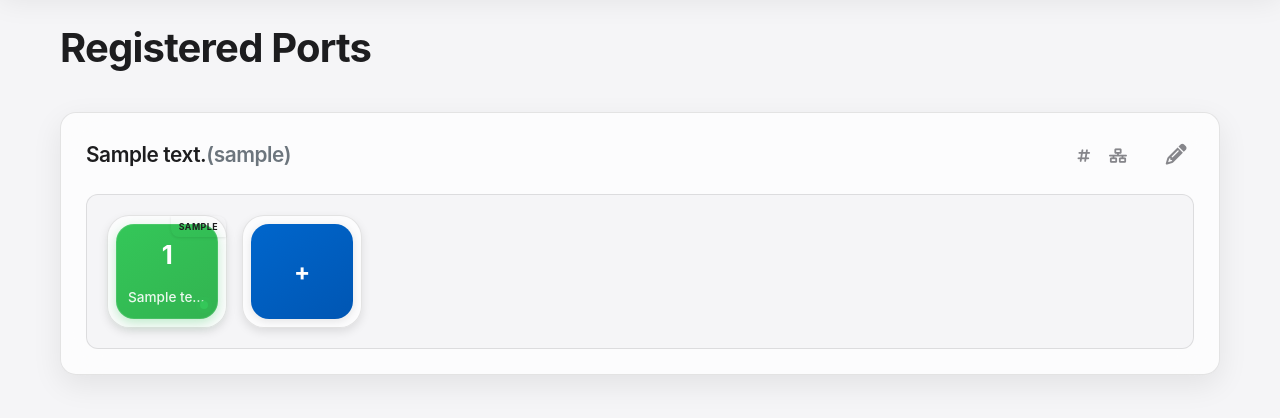
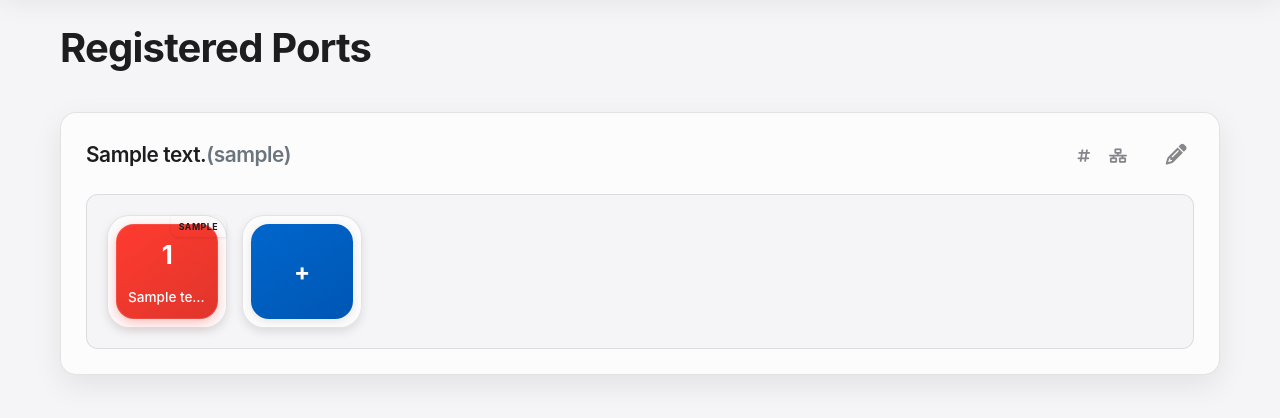
Before and after one commit to need4swede/Portall, a Flask app: page /ports in a window 1280 px wide. Shown: the part 75-493 px from the top of the page. Run offline with Flask 3, Linux system fonts and the light colour scheme; tables that the repository leaves empty hold one stand-in row (values such as "Sample post"); parts of the project's set-up code (start-up, migrations or seed data) failed here and were passed over; some libraries are stand-ins or nearby versions.

Commit message:
updated status indication

```diff
--- a/static/css/global/styles.css
+++ b/static/css/global/styles.css
@@ -350,15 +350,8 @@ h1 {
 }
 
 .port-status-indicator {
-    position: absolute;
-    bottom: 8px;
-    right: 8px;
-    width: 6px;
-    height: 6px;
-    border-radius: 50%;
-    background-color: var(--success-color);
-    box-shadow: 0 0 5px var(--success-color);
-    animation: pulse 2s infinite;
+    display: none;
+    /* Hide the small indicator */
 }
 
 .port.active .port-description {
@@ -501,30 +494,48 @@ h1 {
     color: var(--text-secondary);
 }
 
-.port-status-indicator {
-    position: absolute;
-    bottom: 10px;
-    right: 10px;
-    width: 8px;
-    height: 8px;
-    border-radius: 50%;
-    background-color: var(--success-color);
-    box-shadow: 0 0 5px var(--success-color);
-    animation: pulse 2s infinite;
+/* Port status is now reflected in the entire port-slot element */
+.port-slot.status-up .port {
+    background: linear-gradient(145deg, #34c759 0%, #32b350 100%);
+    color: white;
+    box-shadow: 0 4px 12px rgba(52, 199, 89, 0.3);
+}
+
+.port-slot.status-down .port {
+    background: linear-gradient(145deg, #ff3b30 0%, #e0352b 100%);
+    color: white;
+    box-shadow: 0 4px 12px rgba(255, 59, 48, 0.3);
+}
+
+.port-slot.status-up .port .port-number,
+.port-slot.status-down .port .port-number,
+.port-slot.status-up .port .port-description,
+.port-slot.status-down .port .port-description {
+    color: white;
 }
 
 @keyframes pulse {
     0% {
-        box-shadow: 0 0 0 0 rgba(52, 199, 89, 0.4);
+        box-shadow: 0 0 0 0 rgba(var(--pulse-color, 52, 199, 89), 0.4);
     }
 
     70% {
-        box-shadow: 0 0 0 6px rgba(52, 199, 89, 0);
+        box-shadow: 0 0 0 6px rgba(var(--pulse-color, 52, 199, 89), 0);
     }
 
     100% {
-        box-shadow: 0 0 0 0 rgba(52, 199, 89, 0);
+        box-shadow: 0 0 0 0 rgba(var(--pulse-color, 52, 199, 89), 0);
     }
+}
+
+.port-status-indicator.up {
+    --pulse-color: 52, 199, 89;
+    /* Green */
+}
+
+.port-status-indicator.down {
+    --pulse-color: 255, 59, 48;
+    /* Red */
 }
 
 /* Click animation for ports */
--- a/static/js/core/portManagement.js
+++ b/static/js/core/portManagement.js
@@ -68,6 +68,71 @@ export function init() {
     $('#port-protocol').on('change', handleProtocolChange);
     initSortButtons();
     initPortHoverEvents();
+
+    // Initialize port status indicators
+    initPortStatusIndicators();
+
+    // Check port statuses every 30 seconds
+    setInterval(checkAllPortStatuses, 30000);
+}
+
+/**
+ * Initialize port status indicators.
+ * Sets up the initial status classes for port-slot elements and checks the status of all ports.
+ */
+function initPortStatusIndicators() {
+    // Set all port slots to down status initially
+    $('.port-slot:not(.add-port-slot)').addClass('status-down');
+
+    // Check all port statuses immediately
+    checkAllPortStatuses();
+}
+
+/**
+ * Check the status of all ports.
+ * Iterates through all ports and checks if they are up or down.
+ */
+function checkAllPortStatuses() {
+    $('.port').each(function () {
+        const $port = $(this);
+        const ip = $port.data('ip');
+        const portNumber = $port.data('port');
+        const protocol = $port.data('protocol');
+
+        checkPortStatus(ip, portNumber, protocol, $port);
+    });
+}
+
+/**
+ * Check the status of a specific port.
+ * Uses fetch API to check if the port is up or down and updates the port-slot element's status class.
+ *
+ * @param {string} ip - The IP address of the port
+ * @param {number} portNumber - The port number to check
+ * @param {string} protocol - The protocol of the port (TCP or UDP)
+ * @param {jQuery} $port - The jQuery element representing the port
+ */
+function checkPortStatus(ip, portNumber, protocol, $port) {
+    // Get the parent port-slot element
+    const $portSlot = $port.closest('.port-slot');
+
+    // Create a URL to check the port status
+    const url = `/check_port_status?ip=${ip}&port=${portNumber}&protocol=${protocol}`;
+
+    // Use fetch API to check port status
+    fetch(url)
+        .then(response => response.json())
+        .then(data => {
+            if (data.status === 'up') {
+                $portSlot.removeClass('status-down').addClass('status-up');
+            } else {
+                $portSlot.removeClass('status-up').addClass('status-down');
+            }
+        })
+        .catch(error => {
+            console.error('Error checking port status:', error);
+            $portSlot.removeClass('status-up').addClass('status-down');
+        });
 }
 
 /**
@@ -495,14 +560,13 @@ function handleSaveNewPortClick() {
             if (response.success) {
                 showNotification('Port added successfully', 'success');
 
-                // Create the new port element with enhanced tooltip
+                // Create the new port element with enhanced tooltip and status class
                 const newPortElement = `
-                <div class="port-slot" draggable="true" data-port="${portNumber}" data-order="${response.order}">
-                    <div class="port active" data-ip="${ip}" data-port="${portNumber}" data-description="${description}"
+                <div class="port-slot status-down" draggable="true" data-port="${portNumber}" data-order="${response.order}">
+                    <div class="port" data-ip="${ip}" data-port="${portNumber}" data-description="${description}"
                         data-order="${response.order}" data-id="${response.id}" data-protocol="${protocol}">
                         <span class="port-number">${portNumber}</span>
                         <span class="port-description">${description}</span>
-                        <div class="port-status-indicator"></div>
                         <div class="port-tooltip">
                             <div class="tooltip-header">
                                 <span class="tooltip-title">Port ${portNumber}</span>
--- a/utils/routes/ports.py
+++ b/utils/routes/ports.py
@@ -3,6 +3,9 @@
 # Standard Imports
 import json                                     # For parsing JSON data
 import random                                   # For generating random ports
+import socket                                   # For checking port status
+import threading                                # For concurrent port checks
+import time                                     # For timeouts
 
 # External Imports
 from flask import Blueprint                     # For creating a blueprint
@@ -434,6 +437,78 @@ def delete_ip():
         db.session.rollback()
         return jsonify({'success': False, 'message': f'Error deleting IP: {str(e)}'}), 500
 
+@ports_bp.route('/check_port_status')
+def check_port_status():
+    """
+    Check if a port is up or down.
+
+    This function checks if a port is open on a given IP address using socket connection.
+    It returns a JSON response indicating if the port is up or down.
+
+    Returns:
+        JSON: A JSON response with the port status ('up' or 'down').
+    """
+    ip = request.args.get('ip')
+    port = request.args.get('port')
+    protocol = request.args.get('protocol', 'TCP')
+
+    if not ip or not port:
+        return jsonify({'status': 'down', 'error': 'Missing IP or port'}), 400
+
+    try:
+        port = int(port)
+        status = is_port_open(ip, port, protocol)
+        return jsonify({'status': 'up' if status else 'down'})
+    except ValueError:
+        return jsonify({'status': 'down', 'error': 'Invalid port number'}), 400
+    except Exception as e:
+        app.logger.error(f"Error checking port status: {str(e)}")
+        return jsonify({'status': 'down', 'error': str(e)}), 500
+
+def is_port_open(ip, port, protocol='TCP', timeout=1):
+    """
+    Check if a port is open on a given IP address.
+
+    Args:
+        ip (str): The IP address to check
+        port (int): The port number to check
+        protocol (str): The protocol to use (TCP or UDP)
+        timeout (float): The timeout in seconds
+
+    Returns:
+        bool: True if the port is open, False otherwise
+    """
+    # For TCP protocol
+    if protocol.upper() == 'TCP':
+        sock = socket.socket(socket.AF_INET, socket.SOCK_STREAM)
+        sock.settimeout(timeout)
+        result = sock.connect_ex((ip, port))
+        sock.close()
+        return result == 0
+
+    # For UDP protocol
+    elif protocol.upper() == 'UDP':
+        # UDP is connectionless, so we need a different approach
+        # This is a simple check that may not be 100% accurate
+        sock = socket.socket(socket.AF_INET, socket.SOCK_DGRAM)
+        sock.settimeout(timeout)
+        try:
+            sock.sendto(b'', (ip, port))
+            sock.recvfrom(1024)  # Try to receive data
+            return True
+        except socket.timeout:
+            # No response, but the port might still be open
+            # UDP is harder to check reliably
+            return False
+        except Exception:
+            return False
+        finally:
+            sock.close()
+
+    # Unsupported protocol
+    else:
+        return False
+
 @ports_bp.route('/update_ip_order', methods=['POST'])
 def update_ip_order():
     """
```
